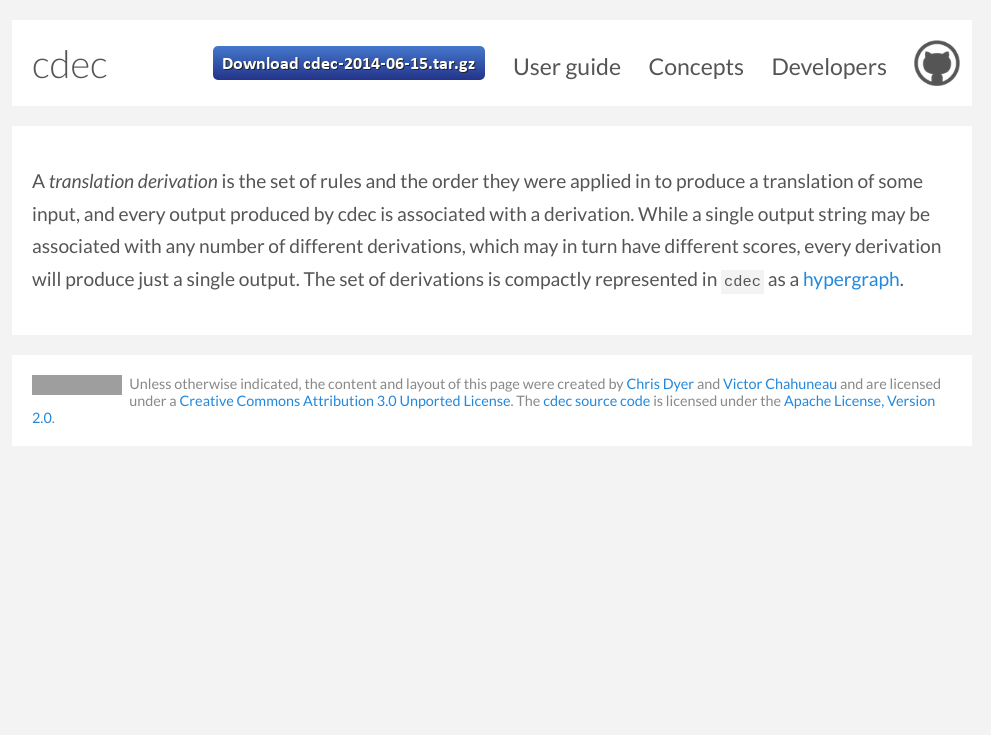
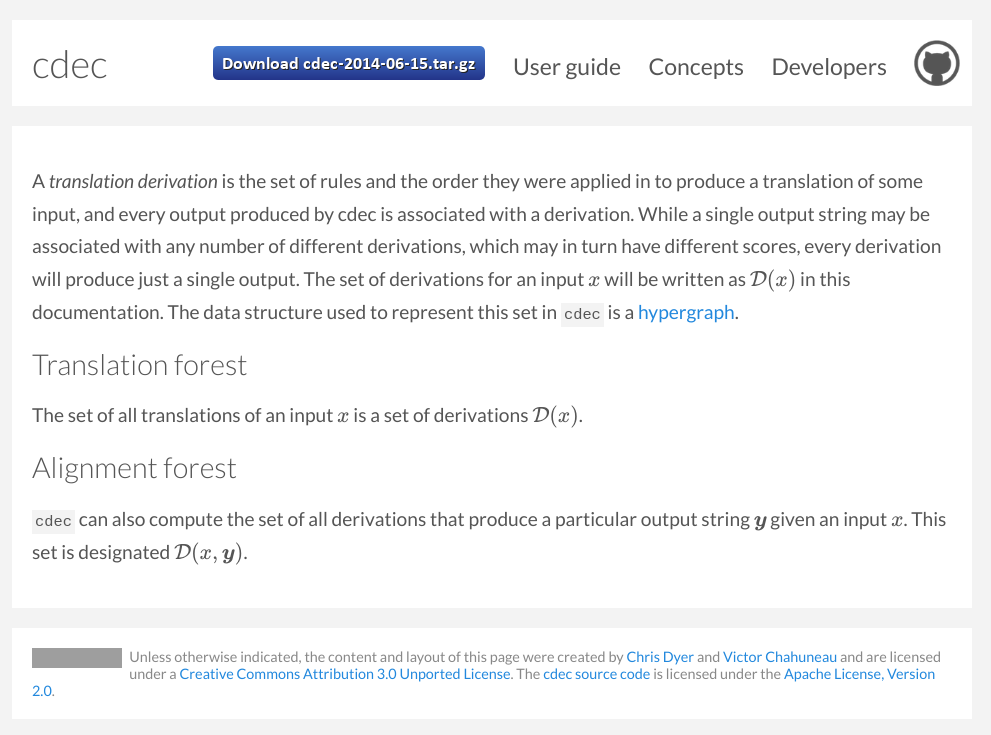
Before and after one commit to cdec/cdec.github.com, a Jekyll site: the page built from concepts/derivations.md, in a window 1280 px wide. Shown: the top 735 px of the page, without its empty margins (148-1139 px from the left). Built offline with Jekyll 4.4.1, drawn with Linux system fonts in a browser that asks for light colours; some web fonts are replaced; Markdown is read by kramdown in place of the engine named in the settings; formulas are drawn with MathJax 3; grey boxes are pictures that could not be loaded.

Commit message:
derivation notes

```diff
--- a/concepts/derivations.md
+++ b/concepts/derivations.md
@@ -2,4 +2,12 @@
 layout: documentation
 title: Translation derivations
 ---
-A *translation derivation* is the set of rules and the order they were applied in to produce a translation of some input, and every output produced by cdec is associated with a derivation. While a single output string may be associated with any number of different derivations, which may in turn have different scores, every derivation will produce just a single output. The set of derivations is compactly represented in `cdec` as a [hypergraph](hypergraph.html).
+A *translation derivation* is the set of rules and the order they were applied in to produce a translation of some input, and every output produced by cdec is associated with a derivation. While a single output string may be associated with any number of different derivations, which may in turn have different scores, every derivation will produce just a single output. The set of derivations for an input <span>\\( x \\)</span> will be written as <span>\\( \mathcal{D}(x) \\)</span> in this documentation. The data structure used to represent this set in `cdec` is a [hypergraph](hypergraph.html).
+
+## Translation forest
+
+The set of all translations of an input <span>\\( x \\)</span> is a set of derivations <span>\\( \mathcal{D}(x) \\)</span>.
+
+## Alignment forest
+
+`cdec` can also compute the set of all derivations that produce a particular output string <span>\\( \boldsymbol{y} \\)</span> given an input <span>\\( x \\)</span>. This set is designated <span>\\( \mathcal{D}(x,\boldsymbol{y}) \\)</span>.
```
